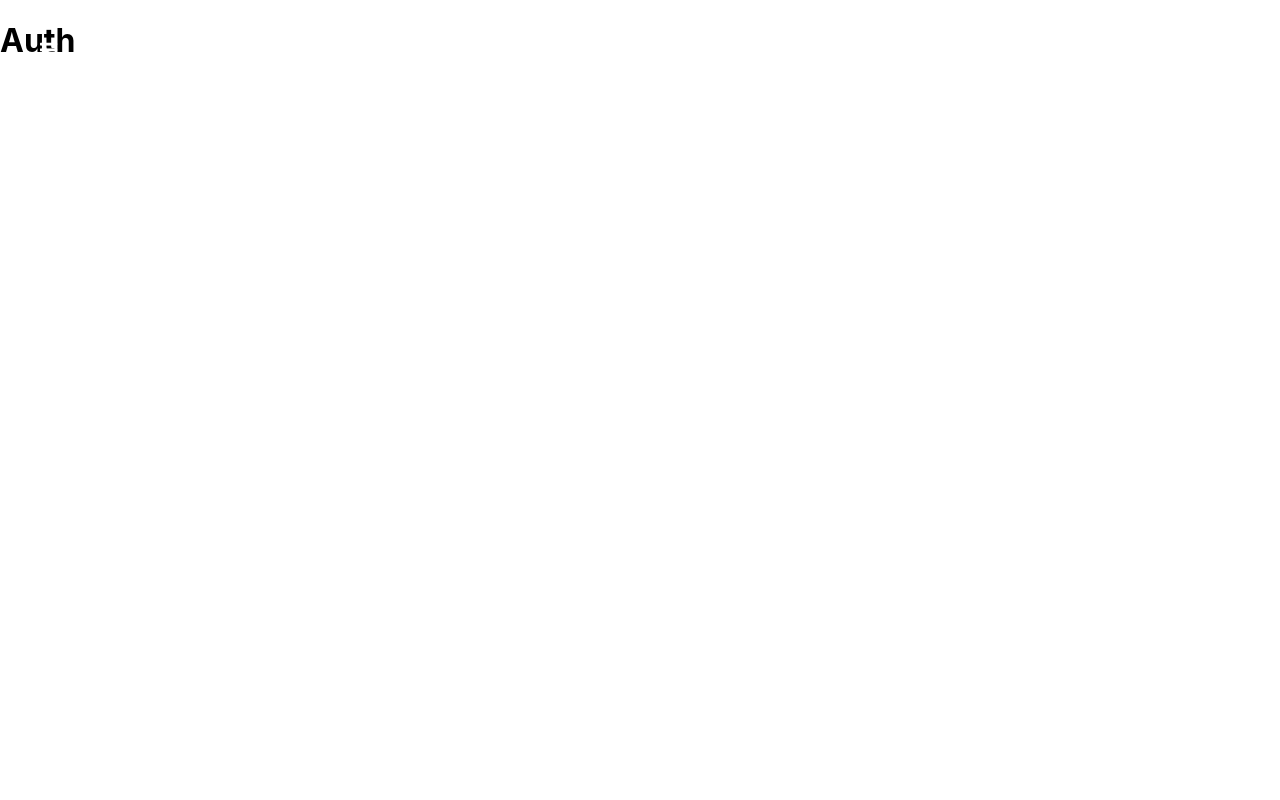
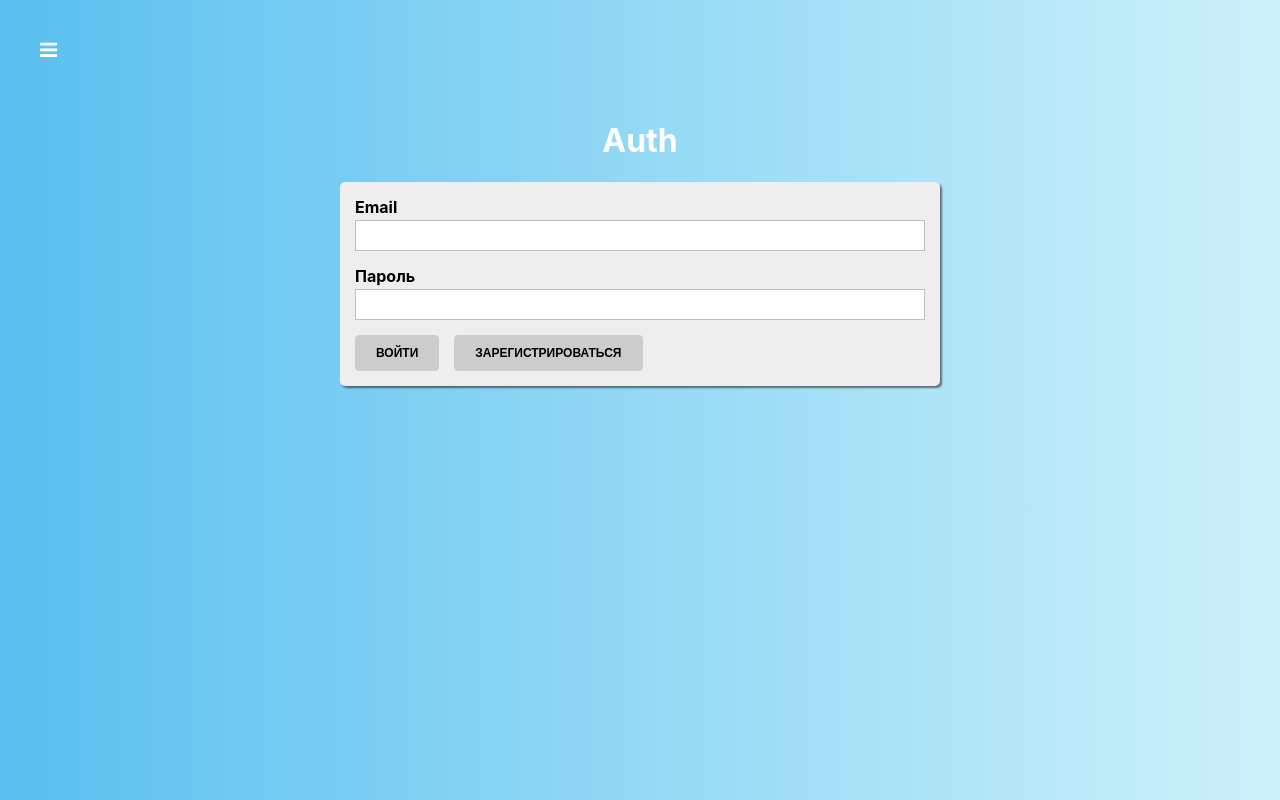
Before and after one commit to nikitagolovchenko/react-quiz-test, a React app: page /auth in a window 1280 px wide. Built offline with nearby package versions, Linux system fonts and the light colour scheme.

Commit message:
Формы - создание тестов

```diff
--- a/package.json
+++ b/package.json
@@ -32,6 +32,7 @@
     "fs-extra": "^8.1.0",
     "html-webpack-plugin": "4.0.0-beta.11",
     "identity-obj-proxy": "3.0.0",
+    "is_js": "^0.9.0",
     "jest": "24.9.0",
     "jest-environment-jsdom-fourteen": "1.0.1",
     "jest-resolve": "24.9.0",
--- /dev/null
+++ b/src/components/UI/Input/Input.js
@@ -0,0 +1,34 @@
+import React from 'react';
+import classes from './Input.module.scss';
+
+function isInvalid({ valid, touched, shouldValidate }) {
+  return !valid && shouldValidate && touched;
+}
+
+const Input = (props) => {
+  const inputType = props.type || 'text';
+  const cls = [classes.Input];
+  const htmlFor = `${inputType}-${Math.random()}`; // генерация случайного id
+
+  if (isInvalid(props)) {
+    cls.push(classes.invalid);
+  }
+
+  return (
+    <div className={cls.join(' ')}>
+      <label htmlFor={htmlFor}>{props.label}</label>
+      <input
+        type={inputType}
+        id={htmlFor}
+        value={props.value}
+        onChange={props.onChange}
+      />
+
+      {isInvalid(props) ? (
+        <span>{props.errorMessage || 'Введите верное значение'}</span>
+      ) : null}
+    </div>
+  );
+};
+
+export default Input;
--- /dev/null
+++ b/src/components/UI/Input/Input.module.scss
@@ -0,0 +1,33 @@
+.Input {
+  margin-bottom: 15px;
+
+  label {
+    margin-bottom: 3px;
+    padding: 0;
+    display: block;
+    font-weight: bold;
+  }
+
+  input {
+    box-sizing: border-box;
+    display: block;
+    width: 100%;
+    border: 1px solid #bebebe;
+    padding: 7px;
+    margin: 0 0 5px;
+    outline: none;
+    transition: all 300ms ease-in-out;
+  }
+
+  span {
+    color: #f01f30;
+    font-size: 12px;
+    font-weight: bold;
+  }
+
+  &.invalid {
+    label {
+      color: #f01f30;
+    }
+  }
+}
--- a/src/containers/Auth/Auth.js
+++ b/src/containers/Auth/Auth.js
@@ -1,11 +1,148 @@
-import React, { Component } from 'react'
+import React, { Component } from 'react';
+import classes from './Auth.module.scss';
+import Button from '../../components/UI/Button/Button';
+import Input from '../../components/UI/Input/Input';
+import is from 'is_js'; // для валидации email
 
 export default class Auth extends Component {
+  state = {
+    isFormValid: false,
+    formControls: {
+      email: {
+        value: '',
+        type: 'email',
+        label: 'Email',
+        errorMessage: 'Введите корректный email',
+        valid: false,
+        touched: false, // был ли затронут input или нет
+        validation: {
+          // правила валидации
+          required: true,
+          email: true,
+        },
+      },
+      password: {
+        value: '',
+        type: 'password',
+        label: 'Пароль',
+        errorMessage: 'Введите корректный пароль',
+        valid: false,
+        touched: false, // был ли затронут input или нет
+        validation: {
+          // правила валидации
+          required: true,
+          minLength: 6,
+        },
+      },
+    },
+  };
+
+  loginHandler = () => {};
+
+  registerHandler = () => {};
+
+  submitHandler = (event) => {
+    event.preventDefault();
+  };
+
+  validateControl(value, validation) {
+    if (!validation) {
+      return true;
+    }
+
+    let isValid = true;
+
+    if (validation.required) {
+      // не пустая строка и предыдущее значение true - то true:
+      isValid = value.trim() !== '' && isValid;
+    }
+
+    if (validation.email) {
+      // валидация email и пред значение true - то true:
+      isValid = is.email(value) && isValid;
+    }
+
+    if (validation.minLength) {
+      // нужное количество символов и пред значение true - то true:
+      isValid = value.length >= validation.minLength && isValid;
+    }
+
+    return isValid;
+  }
+
+  onChangeHandler = (event, controlName) => {
+    // создаем копию state:
+    const formControls = { ...this.state.formControls };
+    const control = { ...formControls[controlName] };
+
+    // переопределяем копию state:
+    control.value = event.target.value;
+    control.touched = true;
+    control.valid = this.validateControl(control.value, control.validation); // введенное значение и объект конфигурации
+
+    formControls[controlName] = control;
+
+    let isFormValid = true;
+
+    // если все input'ы прошли валидацию - то форма валидна:
+    Object.keys(formControls).forEach((name) => {
+      isFormValid = formControls[name].valid && isFormValid;
+    });
+
+    // изменяем state:
+    this.setState({
+      formControls, // formControls: formControls
+      isFormValid, // isFormValid: isFormValid
+    });
+  };
+
+  renderInputs() {
+    // получаем массив из ключей объекта = [email, password] :
+    return Object.keys(this.state.formControls).map((controlName, index) => {
+      const control = this.state.formControls[controlName];
+
+      return (
+        <Input
+          key={controlName + index}
+          type={control.type}
+          value={control.value}
+          valid={control.valid}
+          touched={control.touched}
+          label={control.label}
+          shouldValidate={!!control.validation} // !! - приводит объект к будевому значению (true - если объект не пустой)
+          errorMessage={control.errorMessage}
+          onChange={(event) => this.onChangeHandler(event, controlName)}
+        />
+      );
+    });
+  }
+
   render() {
     return (
-      <div>
-        <h1>Auth</h1>
+      <div className={classes.Auth}>
+        <div>
+          <h1>Auth</h1>
+
+          <form onSubmit={this.submitHandler} className={classes.AuthForm}>
+            {this.renderInputs()}
+
+            <Button
+              type='success'
+              onClick={this.loginHandler}
+              disabled={!this.state.isFormValid}
+            >
+              Войти
+            </Button>
+            <Button
+              type='primary'
+              onClick={this.registerHandler}
+              disabled={!this.state.isFormValid}
+            >
+              Зарегистрироваться
+            </Button>
+          </form>
+        </div>
       </div>
-    )
+    );
   }
 }
--- /dev/null
+++ b/src/containers/Auth/Auth.module.scss
@@ -0,0 +1,26 @@
+.Auth {
+  display: flex;
+  justify-content: center;
+  padding-top: 100px;
+  flex-grow: 1;
+  width: 100%;
+  background: linear-gradient(270deg, #cef2fa 0%, #59bfef 100%);
+
+  & > div {
+    width: 100%;
+    max-width: 600px;
+    padding: 0 20px;
+  }
+
+  h1 {
+    color: #fff;
+    text-align: center;
+  }
+}
+
+.AuthForm {
+  background: #eee;
+  box-shadow: 2px 2px 2px rgba(0,0,0,0.5);
+  padding: 15px;
+  border-radius: 5px;
+}
--- a/src/containers/QuizCreator/QuizCreator.js
+++ b/src/containers/QuizCreator/QuizCreator.js
@@ -1,11 +1,43 @@
-import React, { Component } from 'react'
+import React, { Component } from 'react';
+import classes from './QuizCreator.module.scss';
+import Button from '../../components/UI/Button/Button';
 
 export default class QuizCreator extends Component {
+  submitHandler = (event) => {
+    event.preventDefault();
+  };
+
+  addQuestionHandler = () => {};
+
+  createQuizHandler = () => {};
+
   render() {
     return (
-      <div>
-        <h1>Quiz Creator</h1>
+      <div className={classes.QuizCreator}>
+        <div>
+          <h1>Создание теста</h1>
+
+          <form onSubmit={this.submitHandler}>
+
+            <input type="text"/>
+            <hr/>
+            <input type="text"/>
+            <input type="text"/>
+            <input type="text"/>
+            <input type="text"/>
+
+            <select></select>
+
+            <Button type='primary' onClick={this.addQuestionHandler}>
+              Добавить вопрос
+            </Button>
+
+            <Button type='success' onClick={this.createQuizHandler}>
+              Добавить вопрос
+            </Button>
+          </form>
+        </div>
       </div>
-    )
+    );
   }
 }
--- /dev/null
+++ b/src/containers/QuizCreator/QuizCreator.module.scss
@@ -0,0 +1,25 @@
+.QuizCreator {
+  display: flex;
+  justify-content: center;
+  padding-top: 50px;
+  flex-grow: 1;
+  width: 100%;
+  background: linear-gradient(270deg, #f0613c 0%, #f0783c 100%);
+
+  & > div {
+    width: 100%;
+    max-width: 600px;
+    padding: 0 20px;
+  }
+
+  h1 {
+    text-align: center;
+  }
+
+  form {
+    background: #eee;
+    border-radius: 5px;
+    padding: 15px;
+    box-shadow: 2px 2px 2px rgba(0, 0, 0, 0.5);
+  }
+}
```
Also changed, not shown: shpargalka.txt, 1 other file (tests, documents, lock files or other folders).
